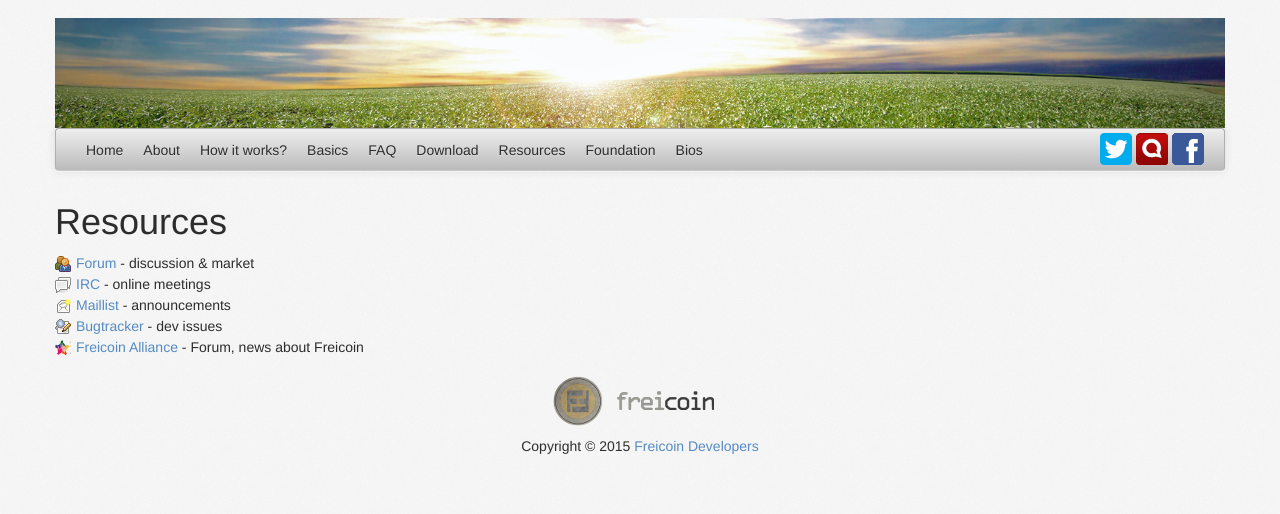
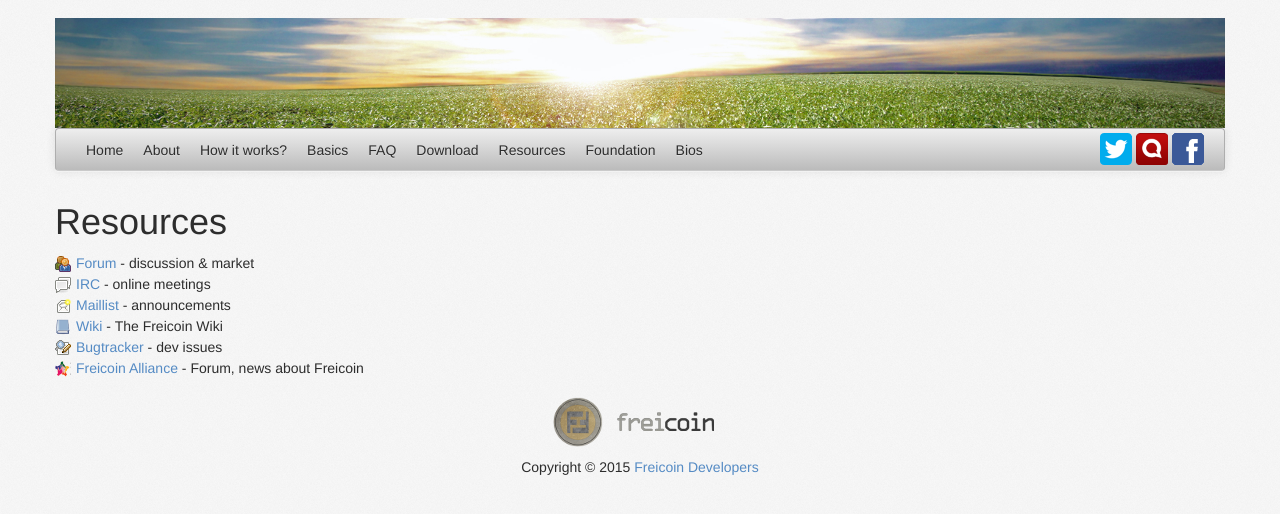
Before and after one commit to freicoin/freico.in, a Jekyll site: the page built from resources/index.md, in a window 1280 px wide. Shown: the top 514 px of the page. Built offline with Jekyll 4.4.1, drawn with Linux system fonts in a browser that asks for light colours; nearby versions of some CDN libraries; some web fonts are replaced; comment, search, counter and statistics services are not loaded.

Commit message:
Added new wiki link

```diff
--- a/resources/index.md
+++ b/resources/index.md
@@ -11,6 +11,7 @@ title: Resources
 		<li><img src="/static/images/resources/forum.png" class="os_icon" /><a href="http://freicoin.freeforums.org">Forum</a> - discussion &amp; market</li>
 		<li><img src="/static/images/resources/irc.png" class="os_icon" /><a href="http://webchat.freenode.net/?channels=freicoin">IRC</a> - online meetings</li>
 		<li><img src="/static/images/resources/mail.png" class="os_icon" /><a href="http://groups.google.com/group/freicoin">Maillist</a> - announcements</li>
+		<li><img src="/static/images/resources/wiki.png" class="os_icon" /><a href="https://github.com/freicoin/freicoin/wiki">Wiki</a> - The Freicoin Wiki</li>
 		<li><img src="/static/images/resources/bugtracker.png" class="os_icon" /><a href="https://github.com/freicoin/freicoin/issues">Bugtracker</a> - dev issues</li>
                 <li><img src="/static/images/resources/alliance.png" class="os_icon" /><a href="http://freicoinalliance.com">Freicoin Alliance</a> - Forum, news about Freicoin</li>
 	</ul>
```
